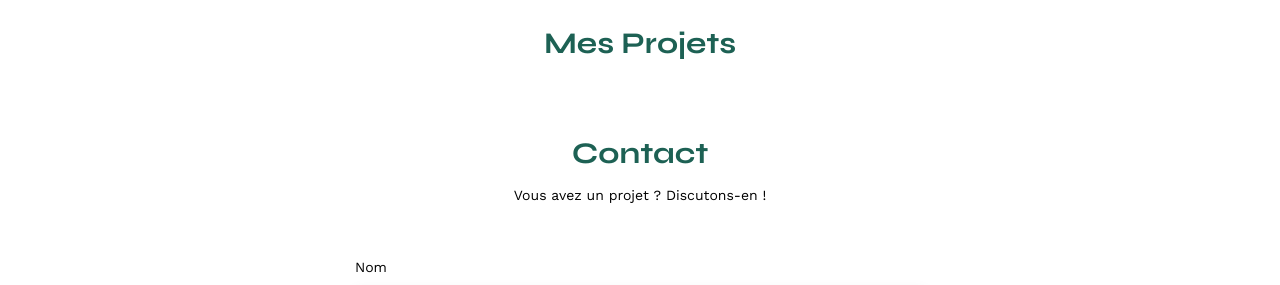
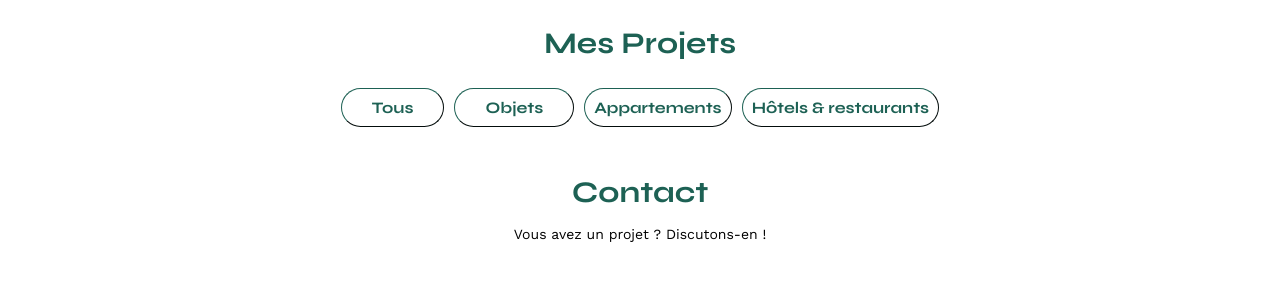
Before and after one commit to GuillotSamuel/Portfolio-architecte-sophie-bluel-master, a plain HTML site: page FrontEnd/index.html in a window 1280 px wide. Shown: the part 507-792 px from the top of the page. Drawn offline with nearby package versions, Linux system fonts and the light colour scheme.

Commit message:
adding filter-btn (index)

```diff
--- /dev/null
+++ b/FrontEnd/assets/style-index.css
@@ -0,0 +1,25 @@
+.gallery-filter {
+    gap: 10px;
+    width: 100%;
+    display: flex;
+    justify-content: center;
+}
+
+.gallery-filter-button {
+    color: #1D6154;
+    font-size: 16px;
+    font-family: 'Syne';
+    font-weight: 700px;
+    background-color: white;
+    border-color: #1D6154;
+    border-radius: 60px;
+    border-width: 1px;
+}
+
+.gallery-filter-button1 {
+    padding: 9px 30px;
+}
+
+.gallery-filter-button2 {
+    padding: 9px;
+}
--- a/FrontEnd/index.html
+++ b/FrontEnd/index.html
@@ -9,6 +9,7 @@
 	<link href="https://fonts.googleapis.com/css2?family=Syne:wght@700;800&family=Work+Sans&display=swap" rel="stylesheet">
 	<meta name="description" content="">
 	<link rel="stylesheet" href="./assets/style.css">
+	<link rel="stylesheet" href="./assets/style-index.css">
 </head>
 <body>
 <header>
@@ -34,12 +35,20 @@
 			<p>En cas de besoin, une équipe pluridisciplinaire peut-être constituée : architecte DPLG, décorateur(trice)</p>
 		</article>
 	</section>
+
 	<section id="portfolio">
 		<h2>Mes Projets</h2>
+		<div class="gallery-filter">
+			<button class="gallery-filter-button gallery-filter-button1">Tous</button>
+			<button class="gallery-filter-button gallery-filter-button1">Objets</button>
+			<button class="gallery-filter-button gallery-filter-button2">Appartements</button>
+			<button class="gallery-filter-button gallery-filter-button2">Hôtels & restaurants</button>
+		</div>
 		<div class="gallery">
 
 		</div>
 	</section>
+
 	<section id="contact">
 		<h2>Contact</h2>
 		<p>Vous avez un projet ? Discutons-en !</p>
```
